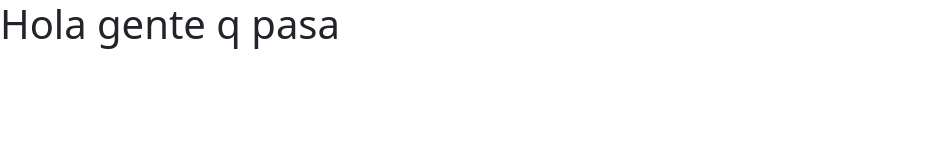
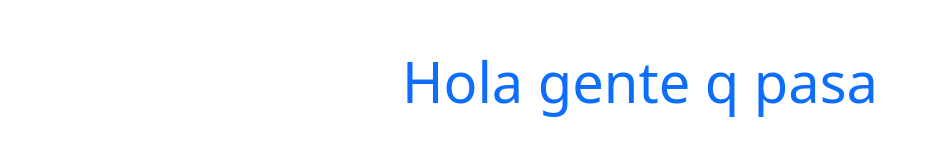
Before and after one commit to nachotorres6/nachotorres6.github.io, a plain HTML site: page index.html in a window 1280 px wide. Shown: the whole page, without its empty margins (0-934 px from the left). Drawn offline with nearby package versions, Linux system fonts and the light colour scheme.

Commit message:
Update index.html

```diff
--- a/index.html
+++ b/index.html
@@ -11,7 +11,7 @@
     <title>Hello, world!</title>
   </head>
   <body>
-    <h1>Hola gente q pasa</h1>
+    <h1 class="text-center mt-5 display-4 text-primary">Hola gente q pasa</h1>
 
     <!-- Optional JavaScript; choose one of the two! -->
 
```
